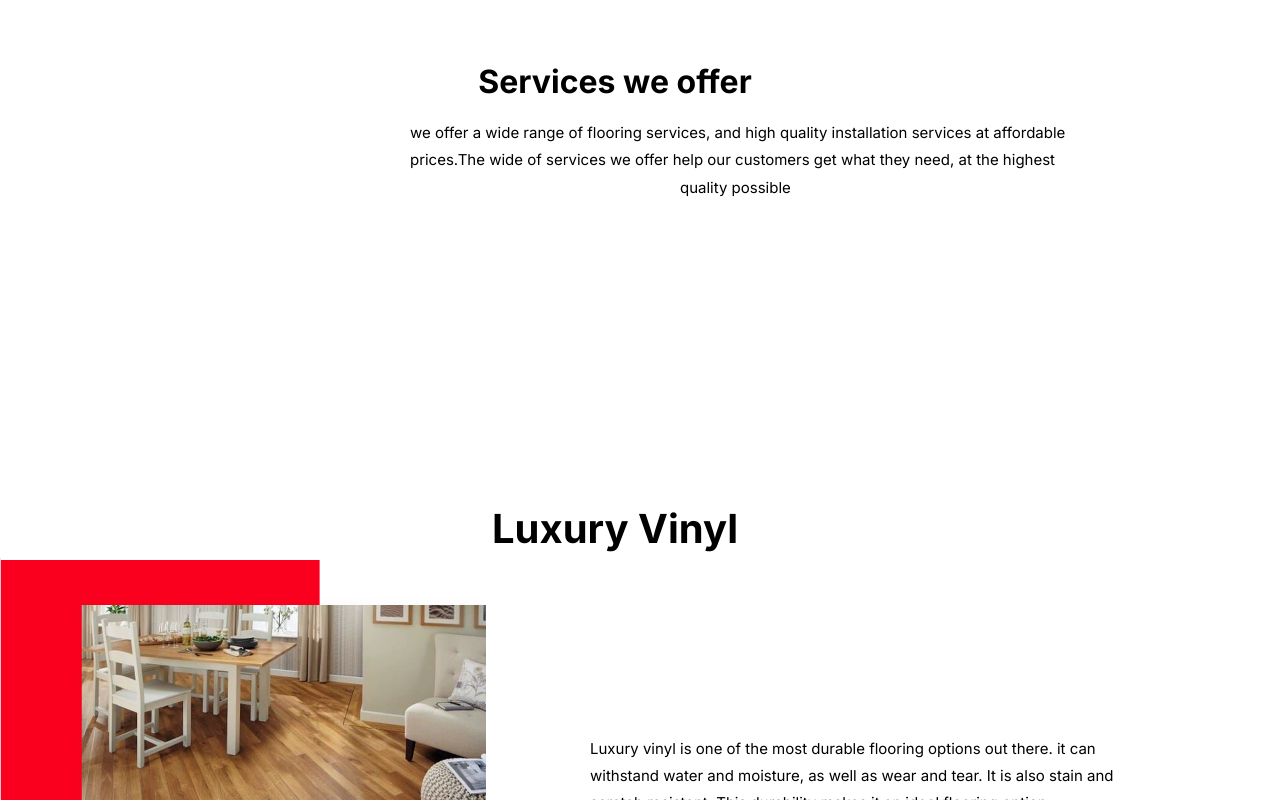
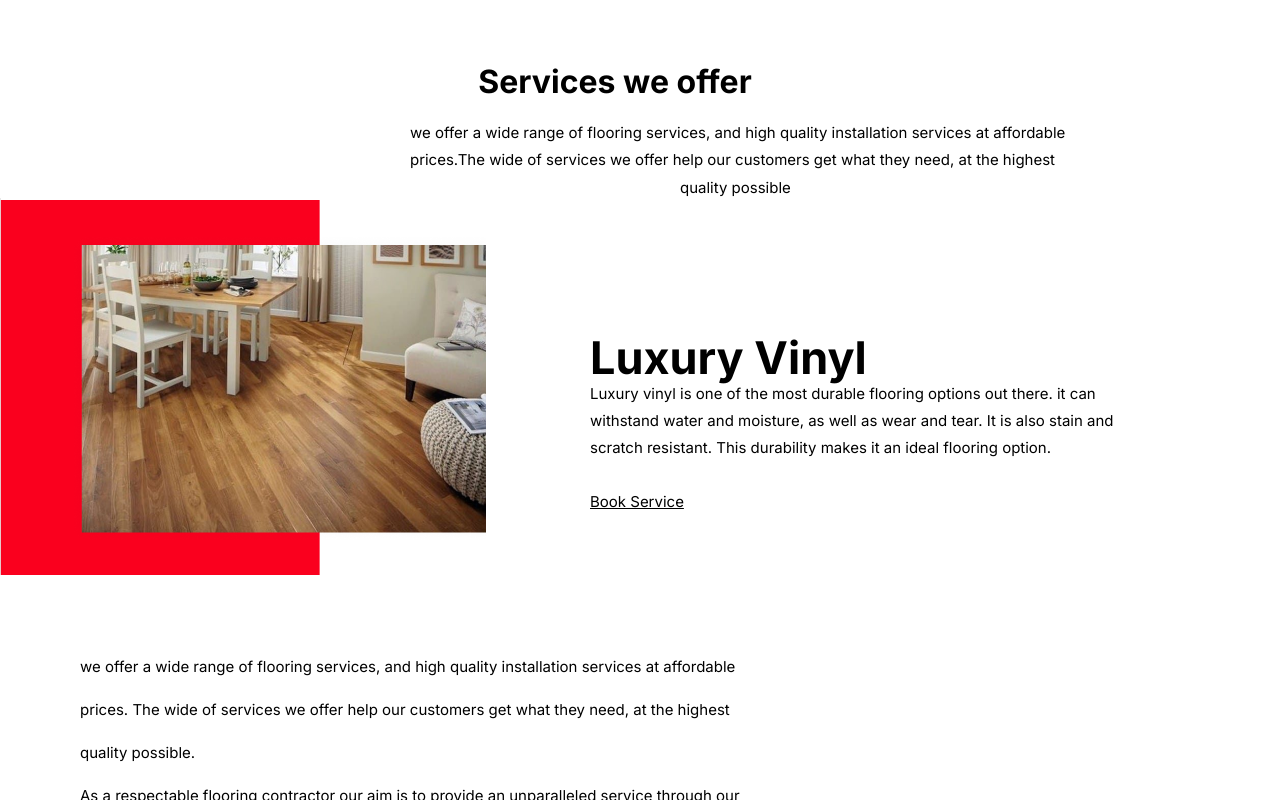
Before and after one commit to LeonChisum/Flooring-company---87-Lux, a Next.js app: page /services in a window 1280 px wide. Shown: the top 800 px of the page. Built offline with nearby package versions, Linux system fonts and the light colour scheme.

Commit message:
added link to book service in line 50

```diff
--- a/pages/services.js
+++ b/pages/services.js
@@ -34,7 +34,7 @@ const Services = () => {
 		<div>
 		<div className="lux">
 
-			<h1>Luxury Vinyl</h1>
+
 
 		</div>
 			<div>
@@ -42,12 +42,12 @@ const Services = () => {
 			<img className="squarepic"src='./square.png' />
 
 			<div className="secondp">
-
+			<h1 className="lux">Luxury Vinyl</h1>
 			<p>Luxury vinyl is one of the most durable flooring options out there. it can</p>
 			<p>withstand water and moisture, as well as wear and tear. It is also stain and</p>
 			<p>scratch resistant. This durability makes it an ideal flooring option.</p>
             <br></br>
-			<p>Book service</p>
+			<a className="bookservice"href="/contactus">Book Service</a>
 			<br></br>
 		</div>
 		</div>
--- a/styles/style.css
+++ b/styles/style.css
@@ -859,13 +859,12 @@ a {
 
 .secondp {
   text-align: inherit;
-  width: 10%;
   font-size: 15px;
   margin-left: 590px;
   font-size: 15px;
   margin-right: 15px;
   line-height: 1.7rem;
-  width: 90%;
+  /*width: 90%; */
   height: 400px;
   text-align: inherit;
   display: inline-block;
@@ -877,12 +876,12 @@ a {
   display: -webkit-box;
   display: -ms-flexbox;
   display: flex;
-  -webkit-box-pack: center;
-      -ms-flex-pack: center;
-          justify-content: center;
-  margin-right: 50px;
+  /*justify-content: center; */
+  margin-right: 100px;
   line-height: 1.0em;
   font-size: 20px;
+  margin-top: -40px;
+  font-size: 3em;
 }
 
 .squarepic {
@@ -899,6 +898,7 @@ a {
   -webkit-box-pack: start;
       -ms-flex-pack: start;
           justify-content: flex-start;
+  margin-top: -300px;
 }
 
 .firstp2 {
@@ -922,4 +922,9 @@ a {
   margin-top: -330px;
   margin-left: 80px;
 }
+
+.bookservice {
+  text-decoration: underline;
+  color: black;
+}
 /*# sourceMappingURL=style.css.map */
--- a/styles/style.scss
+++ b/styles/style.scss
@@ -409,14 +409,14 @@
 
 .secondp {
   text-align: inherit;
-  width: 10%;
+
 
   font-size: 15px;
   margin-left: 590px;
   font-size: 15px;
   margin-right: 15px;
   line-height: 1.7rem;
-	width: 90%;
+	/*width: 90%; */
 	height: 400px;
   text-align: inherit;
   display: inline-block;
@@ -428,11 +428,13 @@
 
 .lux{
   display: flex;
-	justify-content: center;
-	margin-right: 50px;
+	/*justify-content: center; */
+	margin-right: 100px;
 
   line-height: 1.0em;
   font-size: 20px;
+  margin-top: -40px;
+  font-size: 3em;
 }
 
 
@@ -446,7 +448,7 @@
   display: flex;
   align-items: flex-start;
   justify-content: flex-start;
-
+  margin-top: -300px;
   }
 
 
@@ -480,6 +482,10 @@
 
 
 
+.bookservice{
+  text-decoration: underline;
+  color: black;
+}
 
 
 
```
Also changed, not shown: 1 other file (tests, documents, lock files or other folders).
